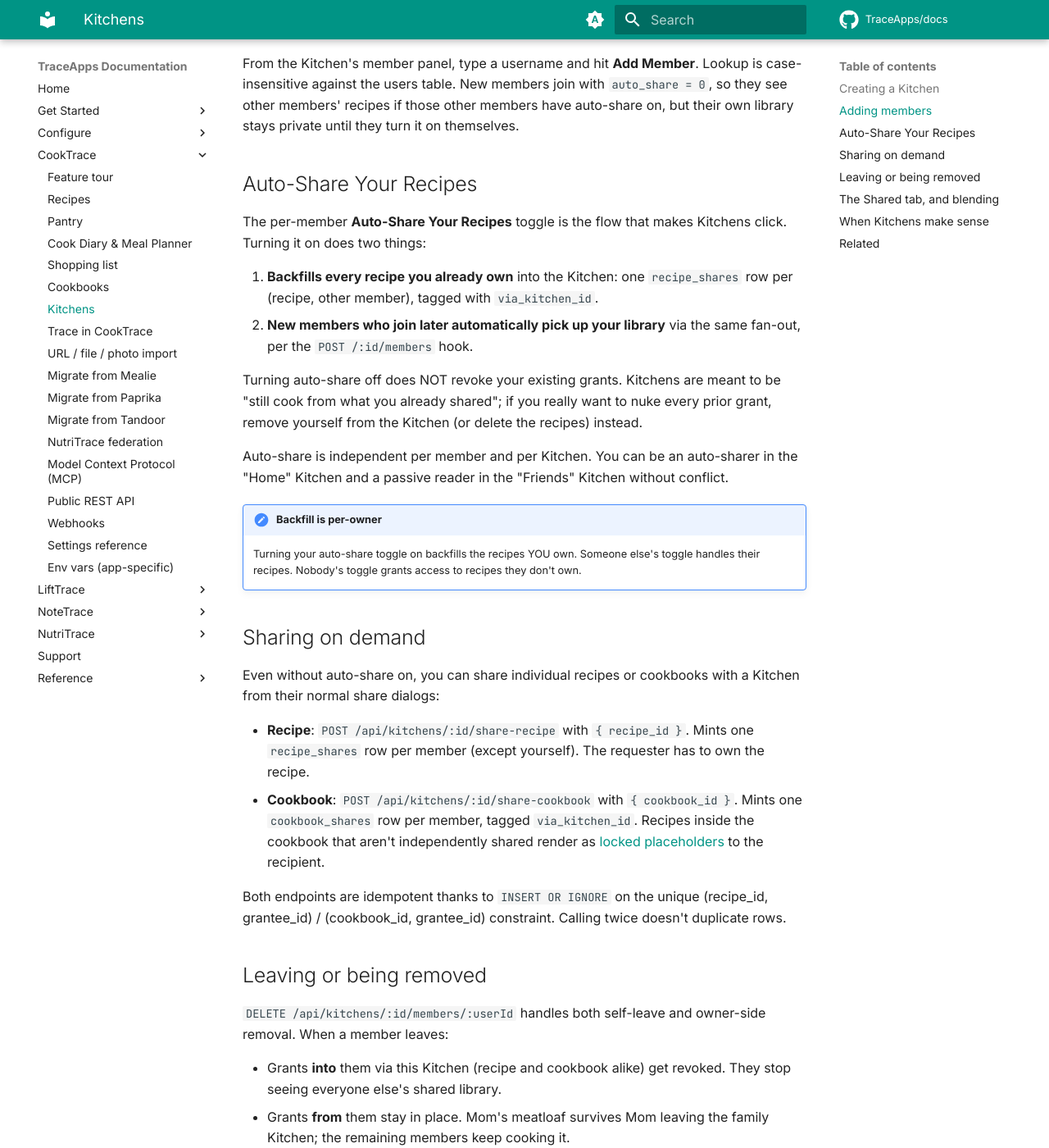
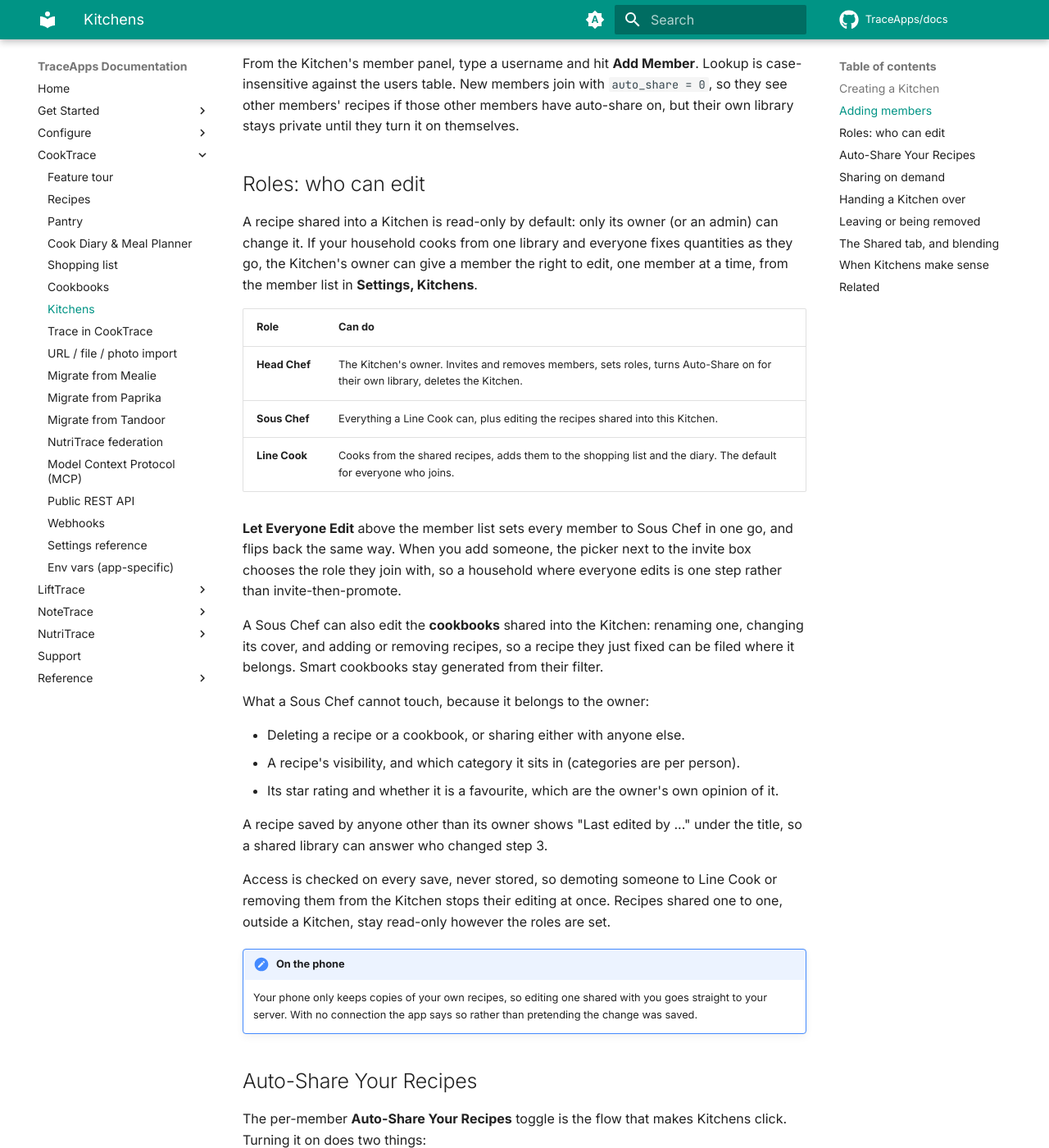
Before and after one commit to TraceApps/docs, an MkDocs documentation site: the page built from docs/cooktrace/kitchens.md, in a window 1280 px wide and 1400 px high, scrolled down 569 px. Shown: the whole window at 82% size. Built offline with MkDocs 1.6.1 and Material for MkDocs 9.7.7, drawn with Linux system fonts in a browser that asks for light colours; comment, search, counter and statistics services are not loaded; some of the changed text lies outside the part shown.

Commit message:
docs(cooktrace) kitchen roles: invite with a role, shared cookbooks, handing a kitchen over

```diff
--- a/docs/cooktrace/kitchens.md
+++ b/docs/cooktrace/kitchens.md
@@ -11,6 +11,33 @@ Under **Settings > Kitchens**, tap **Create Kitchen**. A name up to 80 character
 ## Adding members
 
 From the Kitchen's member panel, type a username and hit **Add Member**. Lookup is case-insensitive against the users table. New members join with `auto_share = 0`, so they see other members' recipes if those other members have auto-share on, but their own library stays private until they turn it on themselves.
+
+## Roles: who can edit
+
+A recipe shared into a Kitchen is read-only by default: only its owner (or an admin) can change it. If your household cooks from one library and everyone fixes quantities as they go, the Kitchen's owner can give a member the right to edit, one member at a time, from the member list in **Settings, Kitchens**.
+
+| Role | Can do |
+|---|---|
+| **Head Chef** | The Kitchen's owner. Invites and removes members, sets roles, turns Auto-Share on for their own library, deletes the Kitchen. |
+| **Sous Chef** | Everything a Line Cook can, plus editing the recipes shared into this Kitchen. |
+| **Line Cook** | Cooks from the shared recipes, adds them to the shopping list and the diary. The default for everyone who joins. |
+
+**Let Everyone Edit** above the member list sets every member to Sous Chef in one go, and flips back the same way. When you add someone, the picker next to the invite box chooses the role they join with, so a household where everyone edits is one step rather than invite-then-promote.
+
+A Sous Chef can also edit the **cookbooks** shared into the Kitchen: renaming one, changing its cover, and adding or removing recipes, so a recipe they just fixed can be filed where it belongs. Smart cookbooks stay generated from their filter.
+
+What a Sous Chef cannot touch, because it belongs to the owner:
+
+- Deleting a recipe or a cookbook, or sharing either with anyone else.
+- A recipe's visibility, and which category it sits in (categories are per person).
+- Its star rating and whether it is a favourite, which are the owner's own opinion of it.
+
+A recipe saved by anyone other than its owner shows "Last edited by ..." under the title, so a shared library can answer who changed step 3.
+
+Access is checked on every save, never stored, so demoting someone to Line Cook or removing them from the Kitchen stops their editing at once. Recipes shared one to one, outside a Kitchen, stay read-only however the roles are set.
+
+!!! note "On the phone"
+    Your phone only keeps copies of your own recipes, so editing one shared with you goes straight to your server. With no connection the app says so rather than pretending the change was saved.
 
 ## Auto-Share Your Recipes
 
@@ -34,6 +61,12 @@ Even without auto-share on, you can share individual recipes or cookbooks with a
 - **Cookbook**: `POST /api/kitchens/:id/share-cookbook` with `{ cookbook_id }`. Mints one `cookbook_shares` row per member, tagged `via_kitchen_id`. Recipes inside the cookbook that aren't independently shared render as [locked placeholders](cookbooks.md#locked-placeholders) to the recipient.
 
 Both endpoints are idempotent thanks to `INSERT OR IGNORE` on the unique (recipe_id, grantee_id) / (cookbook_id, grantee_id) constraint. Calling twice doesn't duplicate rows.
+
+## Handing a Kitchen over
+
+A Kitchen has exactly one Head Chef, and only they can invite, remove, set roles or delete it. To pass that on, the Head Chef picks **Make Head Chef** next to a member. The Kitchen moves across at once, and the outgoing owner stays in the Kitchen as a Sous Chef, so they keep editing the recipes shared into it. Only the new Head Chef can hand it back.
+
+This is also the way out of the "owner cannot leave" message: hand the Kitchen over first, then leave as an ordinary member.
 
 ## Leaving or being removed
 
```
